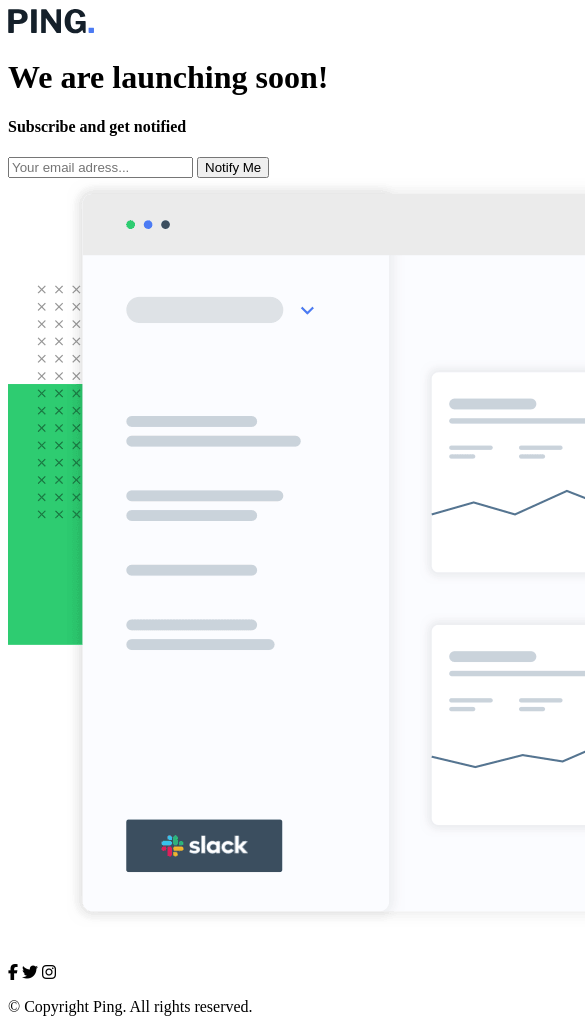
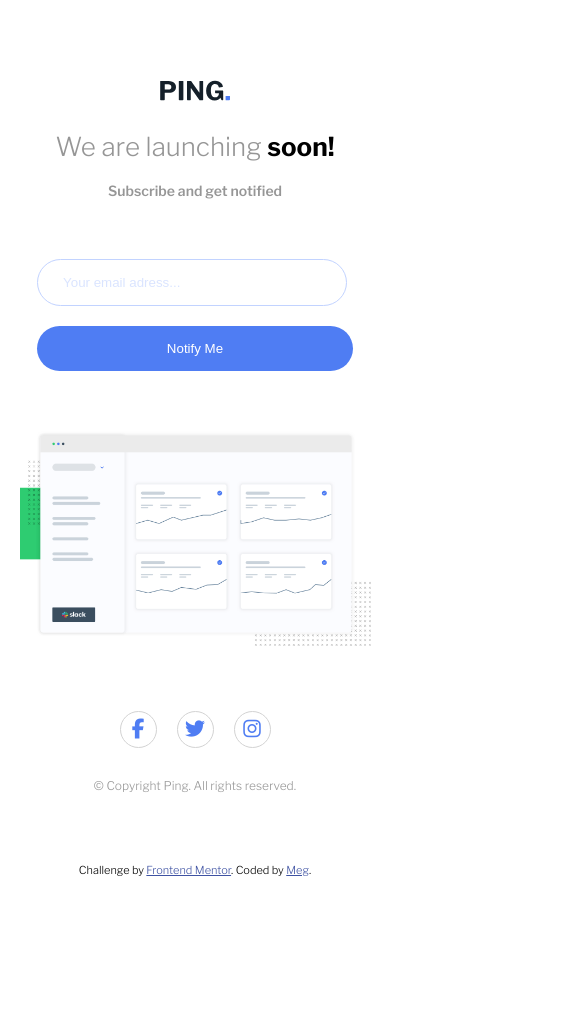
Before and after one commit to mbarnstien/ping-coming-soon-page, a plain HTML site: page index.html in a window 390 px wide. Shown: the top 1019 px of the page, 585 px wide, since content can reach past the window. After the commit the page ends 877 px from the top, so only its background shows below. Drawn offline with nearby package versions, Linux system fonts and the light colour scheme.

Commit message:
Mobile styles

```diff
--- a/index.html
+++ b/index.html
@@ -8,15 +8,18 @@
 
   <title>Frontend Mentor | Ping coming soon page</title>
 
+  <link href="https://fonts.googleapis.com/css2?family=Libre+Franklin:wght@300;600;700&display=swap" rel="stylesheet">
+  <script src="https://kit.fontawesome.com/18d1d61f34.js" crossorigin="anonymous"></script>
+
   <link rel="stylesheet" href="main.css">
-  <script src="https://kit.fontawesome.com/18d1d61f34.js" crossorigin="anonymous"></script>
+
 </head>
 <body>
   <div class="conatainer">
     <div class="card">
       <div class="card-text">
         <img src="images/logo.svg" alt="Ping Logo" />
-        <h1>We are launching soon!</h1>
+        <h1>We are launching <span>soon!</span></h1>
         <h4>Subscribe and get notified</h4>
         <form>
           <input type="text" placeholder="Your email adress..." id="email">
@@ -24,7 +27,7 @@
         </form>
       </div>
       <div class="card-image">
-        <img src="images/illustration-dashboard.png" alt="Ping Dashboard" />
+        <img src="images/illustration-dashboard.png" alt="Ping Dashboard" id="dashboard"/>
       </div>
       <div class="card-bottom">
         <div class="social-icons">
@@ -32,18 +35,12 @@
           <i class="fab fa-twitter"></i>
           <i class="fab fa-instagram"></i>
         </div>
-        <p>&copy; Copyright Ping. All rights reserved.</p>
+        <div class="copyright">
+          <p>&copy; Copyright Ping. All rights reserved.</p>
+        </div>
       </div>
     </div>
   </div>
-
-
-
-
-
-
-
-
   <footer>
     <p class="attribution">
       Challenge by <a href="https://www.frontendmentor.io?ref=challenge" target="_blank">Frontend Mentor</a>.
--- a/main.css
+++ b/main.css
@@ -1,5 +1,126 @@
+*{
+    margin: 0;
+    padding: 0;
+}
 
+:root {
+    --lightblue: hsl(223, 100%, 88%);
+    --errorred: hsl(354, 100%, 66%);
+    --grey: hsl(0, 0%, 59%);
+    --darkblue: hsl(209, 33%, 12%);
+    --blue: hsl(223, 87%, 63%);
+}
 
+html {
+    font-family: 'Libre Franklin', sans-serif;
+    font-size: 20px;
+}
+
+.container {
+    max-width: 375px;
+}
+
+.card {
+    display: grid;
+    place-content: center;
+    width: 90%;
+    margin: 50px auto;
+}
+
+.card-text {
+    display: flex;
+    justify-content: center;
+    align-items: center;
+    flex-direction: column;
+}
+
+.card-text img {
+    width: 20%;
+    margin: 30px auto;
+}
+
+.card-text h1 {
+    font-size: 1.3em;
+    font-weight: 300;
+    color: var(--grey);
+    margin-bottom: 20px;
+}
+
+.card-text h1 span {
+    font-weight: 700;
+    color: black;
+}
+
+.card-text h4 {
+    font-weight: 600;
+    color: var(--grey);
+    font-size: 0.7em;
+    margin-bottom: 50px;
+}
+
+form {
+    width: 90%;
+}
+
+input {
+    width: 91%;
+    border-radius: 50px;
+    border: 1px solid var(--lightblue);
+    padding: 15px 10px;
+    margin: 10px auto;
+}
+
+input[type="text"]::placeholder {
+    padding-left: 15px;
+    color: var(--lightblue);
+    opacity: 60%;
+}
+
+button {
+    width: 100%;
+    border-radius: 50px;
+    padding: 15px 10px;
+    background-color: var(--blue);
+    border: none;
+    margin: 10px auto;
+    color: white;
+}
+
+#dashboard {
+    width: 100%;
+    margin: 50px auto;
+}
+
+.card-bottom {
+    display: flex;
+    justify-content: center;
+    align-items: center;
+    flex-flow: row wrap;
+}
+
+.copyright p {
+    font-size: 0.6em;
+    color: var(--grey);
+    margin: 20px auto;
+}
+
+.social-icons {
+    display: flex;
+    justify-content: center;
+    align-items: center;
+}
+
+.social-icons i {
+    margin: 10px 10px;
+    color: var(--blue);
+    border: 1px solid lightgrey;
+    border-radius: 50%;
+    height: 35px;
+    width: 35px;
+    display: flex;
+    justify-content: center;
+    align-items: center;
+}
 
 /*** Footer **/
 .attribution {
```
